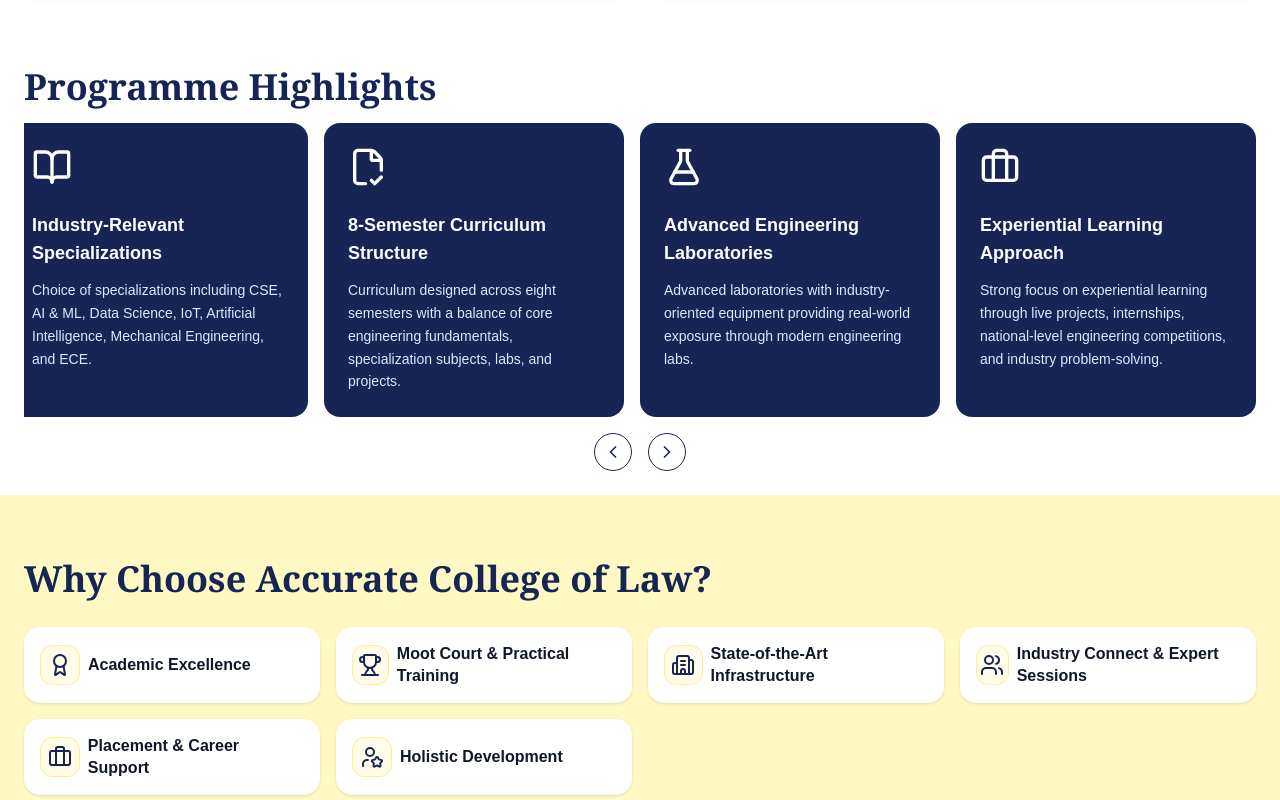
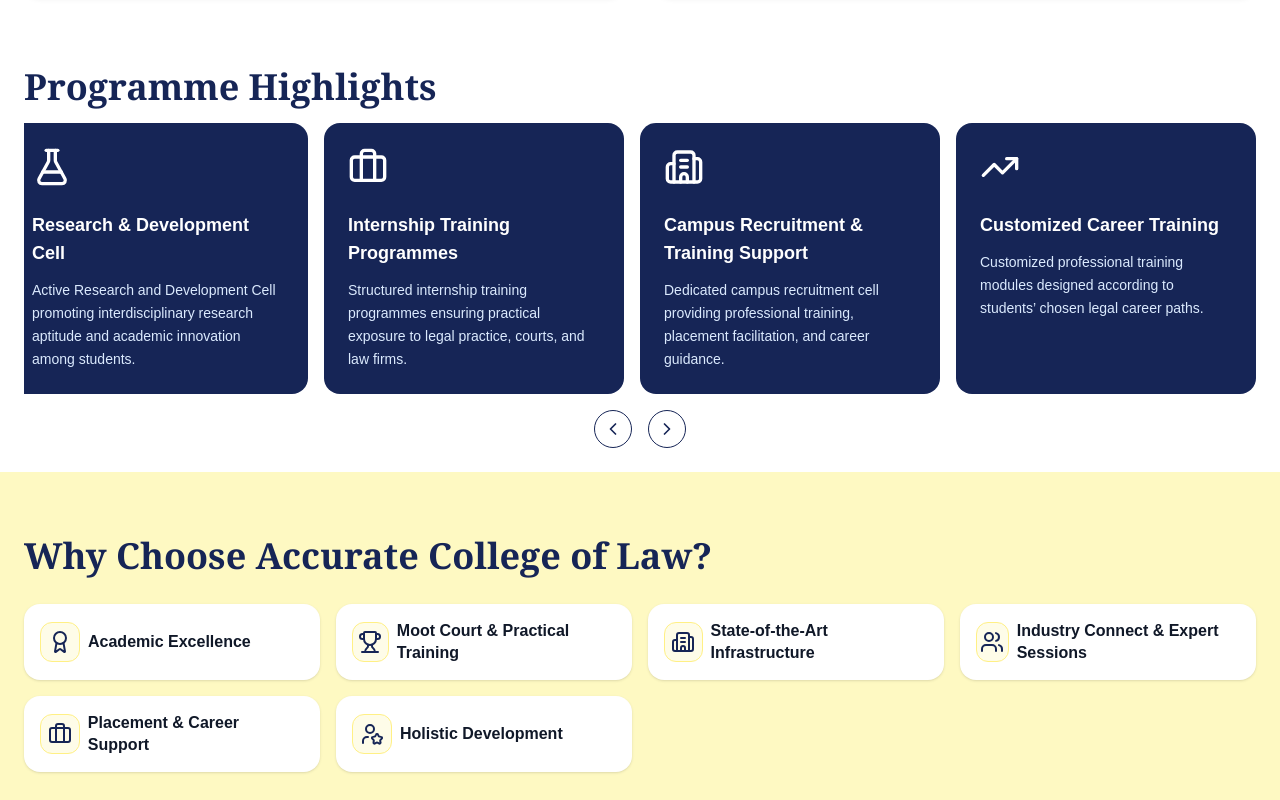
Before and after one commit to JatinBrandshow/law-landing-page, a Next.js app: page / in a window 1280 px wide. Shown: the part 1860-2660 px from the top of the page. Built offline with nearby package versions, Linux system fonts and the light colour scheme.

Commit message:
New Changes

```diff
--- a/src/components/FeeStructure.js
+++ b/src/components/FeeStructure.js
@@ -8,93 +8,90 @@
                 backgroundImage: "url('/img/accurate-landing-vector.webp')",
             }}
         >
-            {/* Background decorative elements */}
             <div className="absolute inset-0 bg-white/75 backdrop-blur-[2px]"></div>
 
-            {/* Content wrapper */}
             <div className="relative max-w-7xl mx-auto px-6">
                 {/* Heading */}
                 <div className="text-center mb-14">
                     <h2 className="text-4xl md:text-5xl font-bold text-slate-900 mb-4">
-                        B.Tech Fee <span className="text-indigo-600">Structure</span>
+                        Law Programme <span className="text-indigo-600">Fee Structure</span>
                     </h2>
                     <p className="text-slate-600 max-w-2xl mx-auto">
-                        Detailed and transparent year-wise fee structure for B.Tech programs.
+                        Detailed and transparent year-wise fee structure for BA.LLB and LL.B programmes.
                     </p>
                 </div>
 
-                {/* Cards */}
                 <div className="grid grid-cols-1 md:grid-cols-2 gap-8">
-                    {/* B.Tech Regular */}
+                    {/* BA.LLB */}
                     <div className="rounded-2xl border border-slate-200 shadow-sm hover:shadow-lg transition-all p-8 bg-white">
                         <div className="flex justify-between items-start mb-6">
                             <div>
-                                <h3 className="text-2xl font-semibold text-slate-900">B.Tech</h3>
-                                <p className="text-slate-500">Duration: 4 Years</p>
+                                <h3 className="text-2xl font-semibold text-slate-900">BA.LLB</h3>
+                                <p className="text-slate-500">Duration: 5 Years</p>
                             </div>
                             <span className="px-4 py-1 rounded-full text-sm bg-indigo-50 text-indigo-600 font-medium">
-                                Regular
+                                Integrated Programme
                             </span>
                         </div>
 
                         <div className="mb-6">
                             <p className="text-slate-500 text-sm">Total Program Fee</p>
-                            <p className="text-3xl font-bold text-indigo-600">₹5,65,000</p>
+                            <p className="text-3xl font-bold text-indigo-600">₹5,25,000</p>
                         </div>
 
                         <div className="grid grid-cols-2 gap-4">
                             <div className="fee-pill">
                                 <span>1st Year</span>
-                                <strong>₹1,45,000</strong>
+                                <strong>₹1,25,000</strong>
                             </div>
                             <div className="fee-pill">
                                 <span>2nd Year</span>
-                                <strong>₹1,40,000</strong>
+                                <strong>₹1,00,000</strong>
                             </div>
                             <div className="fee-pill">
                                 <span>3rd Year</span>
-                                <strong>₹1,40,000</strong>
+                                <strong>₹1,00,000</strong>
                             </div>
                             <div className="fee-pill">
                                 <span>4th Year</span>
-                                <strong>₹1,40,000</strong>
+                                <strong>₹1,00,000</strong>
+                            </div>
+                            <div className="fee-pill col-span-2">
+                                <span>5th Year</span>
+                                <strong>₹1,00,000</strong>
                             </div>
                         </div>
                     </div>
 
-                    {/* B.Tech Lateral */}
+                    {/* LL.B */}
                     <div className="rounded-2xl border border-slate-200 shadow-sm hover:shadow-lg transition-all p-8 bg-white">
                         <div className="flex justify-between items-start mb-6">
                             <div>
-                                <h3 className="text-2xl font-semibold text-slate-900">B.Tech (Lateral Entry)</h3>
+                                <h3 className="text-2xl font-semibold text-slate-900">LL.B</h3>
                                 <p className="text-slate-500">Duration: 3 Years</p>
                             </div>
                             <span className="px-4 py-1 rounded-full text-sm bg-emerald-50 text-emerald-600 font-medium">
-                                Lateral
+                                Graduate Programme
                             </span>
                         </div>
 
                         <div className="mb-6">
                             <p className="text-slate-500 text-sm">Total Program Fee</p>
-                            <p className="text-3xl font-bold text-emerald-600">₹3,45,000</p>
+                            <p className="text-3xl font-bold text-emerald-600">₹2,65,000</p>
                         </div>
 
                         <div className="grid grid-cols-2 gap-4">
-                            <div className="fee-pill opacity-50">
+                            <div className="fee-pill">
                                 <span>1st Year</span>
-                                <strong>—</strong>
+                                <strong>₹95,000</strong>
                             </div>
                             <div className="fee-pill">
                                 <span>2nd Year</span>
-                                <strong>₹1,15,000</strong>
+                                <strong>₹85,000</strong>
                             </div>
-                            <div className="fee-pill">
+                            <div className="fee-pill col-span-2">
                                 <span>3rd Year</span>
-                                <strong>₹1,15,000</strong>
-                            </div>
-                            <div className="fee-pill">
-                                <span>4th Year</span>
-                                <strong>₹1,15,000</strong>
+                                <strong>₹85,000</strong>
                             </div>
                         </div>
                     </div>
@@ -105,7 +102,6 @@
                 </p>
             </div>
 
-            {/* Fee pill style */}
             <style jsx>{`
                 .fee-pill {
                     display: flex;
--- a/src/components/ProgrammeHighlights.js
+++ b/src/components/ProgrammeHighlights.js
@@ -19,70 +19,64 @@
 /* ===== HIGHLIGHTS DATA ===== */
 const highlights = [
     {
+        icon: BookOpen,
+        title: "PCSJ Exam Preparation Support",
+        description:
+            "In-house academic tie-ups and mentoring support for students preparing for the PCSJ examination alongside their law studies.",
+    },
+    {
+        icon: Users,
+        title: "Skill Development Cell",
+        description:
+            "Dedicated Skill Development Cell focused on enhancing communication, professional skills, and employability readiness.",
+    },
+    {
+        icon: FlaskConical,
+        title: "Research & Development Cell",
+        description:
+            "Active Research and Development Cell promoting interdisciplinary research aptitude and academic innovation among students.",
+    },
+    {
+        icon: Briefcase,
+        title: "Internship Training Programmes",
+        description:
+            "Structured internship training programmes ensuring practical exposure to legal practice, courts, and law firms.",
+    },
+    {
+        icon: Building2,
+        title: "Campus Recruitment & Training Support",
+        description:
+            "Dedicated campus recruitment cell providing professional training, placement facilitation, and career guidance.",
+    },
+    {
+        icon: TrendingUp,
+        title: "Customized Career Training",
+        description:
+            "Customized professional training modules designed according to students’ chosen legal career paths.",
+    },
+    {
         icon: GraduationCap,
-        title: "AICTE Approved & AKTU Affiliated",
+        title: "Student Choice-Based Opportunities",
         description:
-            "Four-year full-time B.Tech program approved by AICTE and affiliated to Dr. A.P.J. Abdul Kalam Technical University (AKTU), Lucknow.",
+            "Flexible opportunities allowing students to choose specialization tracks and professional growth pathways.",
     },
     {
         icon: Award,
-        title: "Established Since 2006",
+        title: "Certification & Personality Development Courses",
         description:
-            "A well-established engineering program with a strong academic legacy and increasing intake reflecting student trust.",
+            "Additional certification courses to enhance personality, communication skills, and professional confidence.",
     },
     {
-        icon: BookOpen,
-        title: "Industry-Relevant Specializations",
+        icon: Globe,
+        title: "Regular Court & Legal Visits",
         description:
-            "Choice of specializations including CSE, AI & ML, Data Science, IoT, Artificial Intelligence, Mechanical Engineering, and ECE.",
+            "Frequent court visits, legal institution exposure, and field-based learning to connect theory with practice.",
     },
     {
         icon: FileCheck2,
-        title: "8-Semester Curriculum Structure",
+        title: "National & International Academic Exposure",
         description:
-            "Curriculum designed across eight semesters with a balance of core engineering fundamentals, specialization subjects, labs, and projects.",
-    },
-    {
-        icon: FlaskConical,
-        title: "Advanced Engineering Laboratories",
-        description:
-            "Advanced laboratories with industry-oriented equipment providing real-world exposure through modern engineering labs.",
-    },
-    {
-        icon: Briefcase,
-        title: "Experiential Learning Approach",
-        description:
-            "Strong focus on experiential learning through live projects, internships, national-level engineering competitions, and industry problem-solving.",
-    },
-    {
-        icon: TrendingUp,
-        title: "Value-Added Courses",
-        description:
-            "Value-added courses beyond the university syllabus to bridge the gap between academics and emerging technologies.",
-    },
-    {
-        icon: Users,
-        title: "Holistic Student Development",
-        description:
-            "Emphasis on holistic development through soft skills training, seminars, mini-projects, and personality development programs.",
-    },
-    {
-        icon: Building2,
-        title: "Strong Placement Record",
-        description:
-            "Consistent placement performance with a 100% placement track record and opportunities for domestic and international roles.",
-    },
-    {
-        icon: Globe,
-        title: "Training & Placement Cell",
-        description:
-            "Dedicated Training & Placement Cell fostering strong industry–institute interaction, industry visits, workshops, and pre-placement counseling.",
-    },
-    {
-        icon: Building2,
-        title: "Green 16+ Acre Campus",
-        description:
-            "Green 16+ acre campus with modern infrastructure, sports facilities, and a vibrant student life supporting overall growth.",
+            "Participation in seminars, moot courts, workshops, conferences, essay competitions, and guest lectures at national and international levels.",
     },
 ];
 
```
